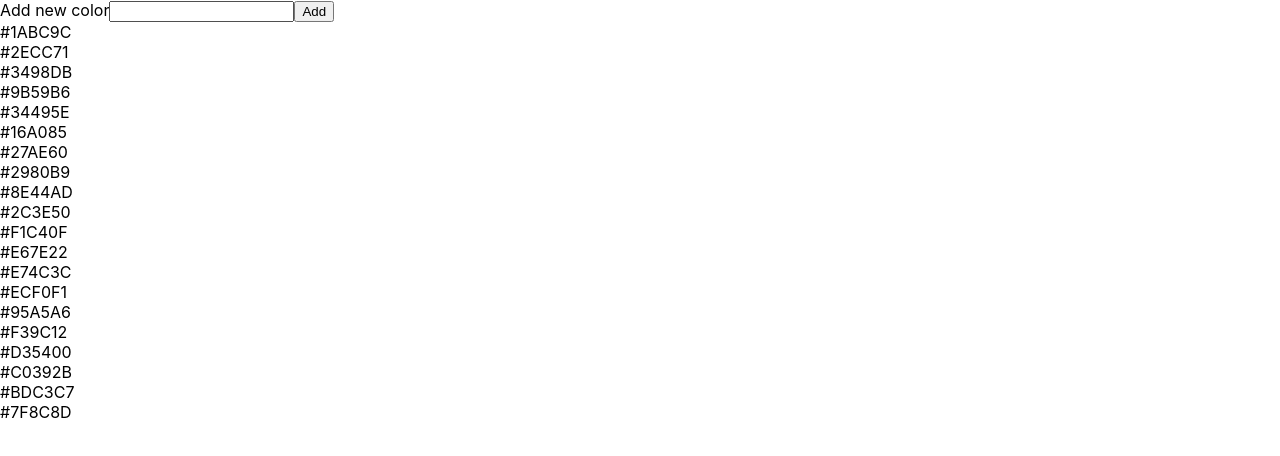
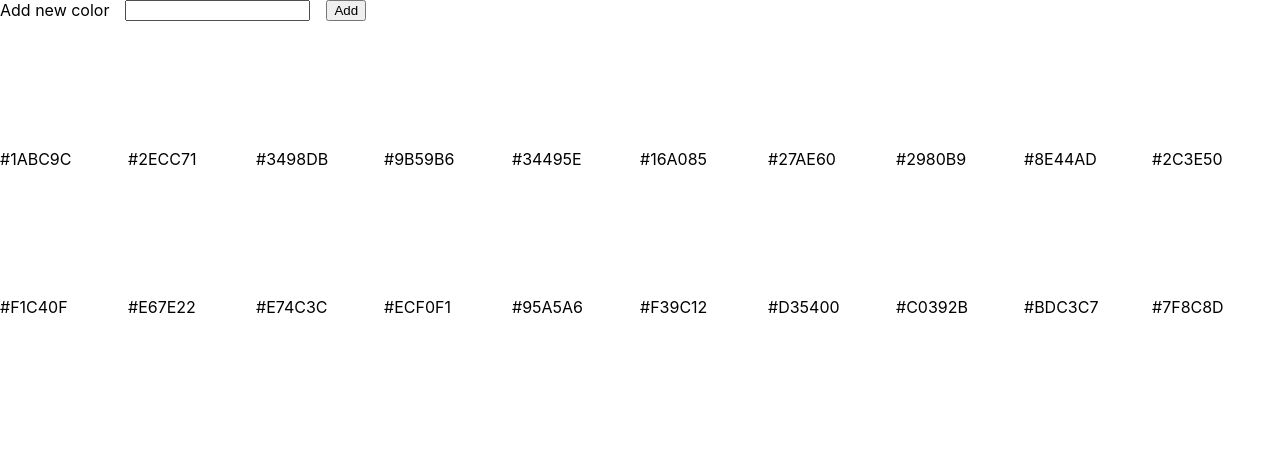
Before and after one commit to krowter/karyamurni-rad4m-test, a React (Create React App) app: page / in a window 1280 px wide. Shown: the top 456 px of the page. Built offline with nearby package versions, Linux system fonts and the light colour scheme.

Commit message:
add app style

```diff
--- a/src/App.scss
+++ b/src/App.scss
@@ -1,38 +1,32 @@
-.App {
-  text-align: center;
-}
+.add-square-form {
+  display: flex;
+  width: 100%;
 
-.App-logo {
-  height: 40vmin;
-  pointer-events: none;
-}
-
-@media (prefers-reduced-motion: no-preference) {
-  .App-logo {
-    animation: App-logo-spin infinite 20s linear;
+  * {
+    margin-right: 1rem;
   }
 }
 
-.App-header {
-  background-color: #282c34;
-  min-height: 100vh;
-  display: flex;
-  flex-direction: column;
-  align-items: center;
-  justify-content: center;
-  font-size: calc(10px + 2vmin);
-  color: white;
+.square {
+  width: 8rem;
+
+  .color-preview {
+    height: 8rem;
+    width: inherit;
+  }
+
+  .controls {
+    display: flex;
+    justify-content: space-between;
+  }
+
+  .remove-button {
+    background: transparent;
+    border: none;
+  }
 }
 
-.App-link {
-  color: #61dafb;
+.square-container {
+  display: flex;
+  flex-wrap: wrap;
 }
-
-@keyframes App-logo-spin {
-  from {
-    transform: rotate(0deg);
-  }
-  to {
-    transform: rotate(360deg);
-  }
-}
```
